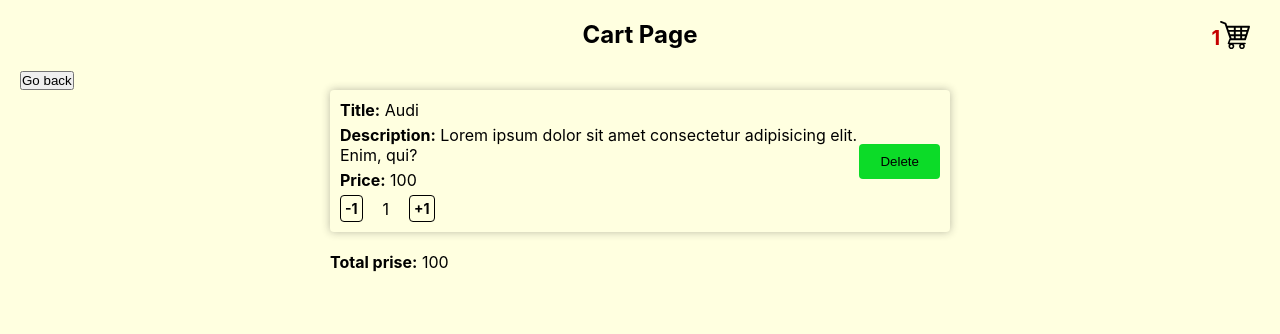
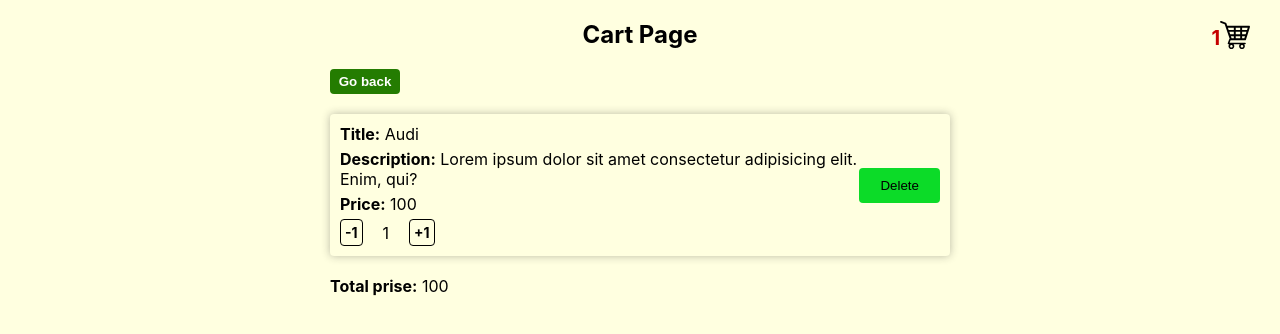
Before and after one commit to ivanberko/Qualium_Systems, a React app: page /cart in a window 1280 px wide. Built offline with nearby package versions, Linux system fonts and the light colour scheme; data requests are answered from the project's data file.

Commit message:
refactor code

```diff
--- a/src/components/Button/index.js
+++ b/src/components/Button/index.js
@@ -1,3 +1,4 @@
+// Styles
 import { button } from './Button.module.css';
 
 const Button = ({label, handleClick, isActive}) => {
--- a/src/components/Card/Card.module.css
+++ b/src/components/Card/Card.module.css
@@ -1,4 +1,7 @@
 .cardBox {
+  display: flex;
+  flex-direction: column;
+  justify-content: space-between;
   width: 300px;
   border: 1px solid #000;
   border-radius: 4px;
--- a/src/components/Card/index.js
+++ b/src/components/Card/index.js
@@ -1,5 +1,5 @@
 import { useContext } from 'react';
-import { NavLink } from 'react-router-dom';
+import { Link } from 'react-router-dom';
 
 // Context
 import Context from '../../context';
@@ -33,6 +33,7 @@ const Card = ({ product }) => {
 
   return (
     <li className={cardBox}>
+      <div>
         <p className={cardTitle}>
           <span>Title:</span> {title}
         </p>
@@ -42,10 +43,16 @@ const Card = ({ product }) => {
         <p className={cardPrice}>
           <span>Price:</span> {price}
         </p>
+      </div>
       <div className={btnBox}>
-        <NavLink to='/edit'>
+        <Link
+          to={{
+            pathname: '/edit',
+            state: { title, description, price, id }
+          }}
+        >
           <Button label='Edit' />
-        </NavLink>
+        </Link>
         <Button label='Delete' handleClick={handleClickDeleteProd} />
         <Button label='Add to cart' handleClick={handleClickAddToCart} isActive={inCart} />
       </div>
--- a/src/components/Filter/index.js
+++ b/src/components/Filter/index.js
@@ -1,5 +1,9 @@
 import { useContext } from 'react';
+
+// Context
 import Context from '../../context';
+
+// Styles
 import { sectionFilter, inputFilter } from "./Filter.module.css";
 
 const Filter = () => {
@@ -13,7 +17,7 @@ const Filter = () => {
           type="text"
           name="filter"
           value={filter}
-          onChange={({ target: { value } }) => setFilter(value)}
+          onChange={({ target }) => setFilter(target.value)}
           className={inputFilter}
         />
       </label>
--- a/src/pages/CartView/CartView.module.css
+++ b/src/pages/CartView/CartView.module.css
@@ -44,3 +44,25 @@
 .priceTotal span {
   font-weight: 700;
 }
+
+.goBackBox {
+  margin: 0 auto;
+  width: 50%;
+  text-align: left;
+  margin-bottom: 20px;
+}
+
+.btnGoBack {
+  background-color: #247c01;
+  width: 70px;
+  max-height: 36px;
+  border: none;
+  border-radius: 4px;
+  color: #fff;
+  padding: 5px;
+  font-weight: 700;
+  text-align: center;
+  text-decoration: none;
+  display: inline-block;
+  cursor: pointer;
+}
```
Also changed, not shown: src/pages/MainView/index.js (+6 -1 lines). Lines whose indentation alone changed are shown as unchanged.
